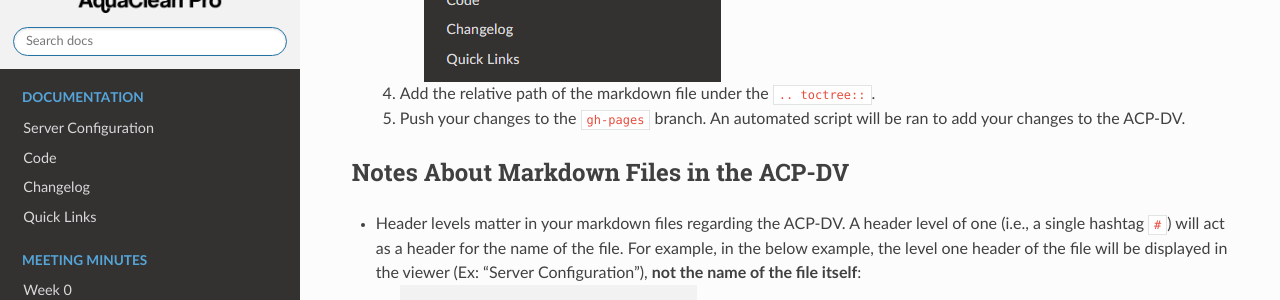
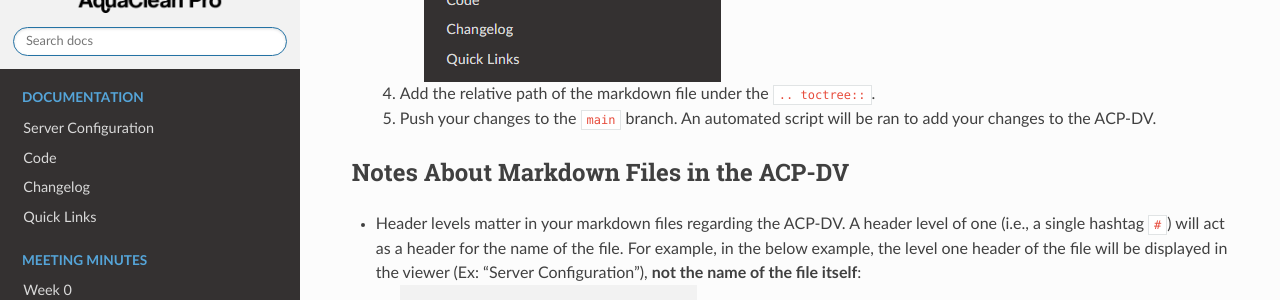
Before and after one commit to NathanWeiland10/AquaCleanPro, a Sphinx documentation site: the page built from docs/docs-viewer/docs-overview.md, in a window 1280 px wide and 900 px high, scrolled down 972 px. Shown: the part 147-447 px from the top of the window. Built offline with Sphinx 7.4.7 and the Read the Docs theme 2.0.0, drawn with Linux system fonts in a browser that asks for light colours.

Commit message:
Updated typo where to push changes

```diff
--- a/docs/docs-viewer/docs-overview.md
+++ b/docs/docs-viewer/docs-overview.md
@@ -10,7 +10,7 @@
     3) Either add to an existing `.. toctree::` or create a new one. Creating a new `.. toctree::` with a specified caption will create a header in the ACP-DV, as shown in the following for "Documentation":
         * ![Alt text](image-2.png)
     4) Add the relative path of the markdown file under the `.. toctree::`.
-    5) Push your changes to the `gh-pages` branch. An automated script will be ran to add your changes to the ACP-DV.
+    5) Push your changes to the `main` branch. An automated script will be ran to add your changes to the ACP-DV.
 
 ## Notes About Markdown Files in the ACP-DV
 * Header levels matter in your markdown files regarding the ACP-DV. A header level of one (i.e., a single hashtag `#`) will act as a header for the name of the file. For example, in the below example, the level one header of the file will be displayed in the viewer (Ex: "Server Configuration"), **not the name of the file itself**:
```
